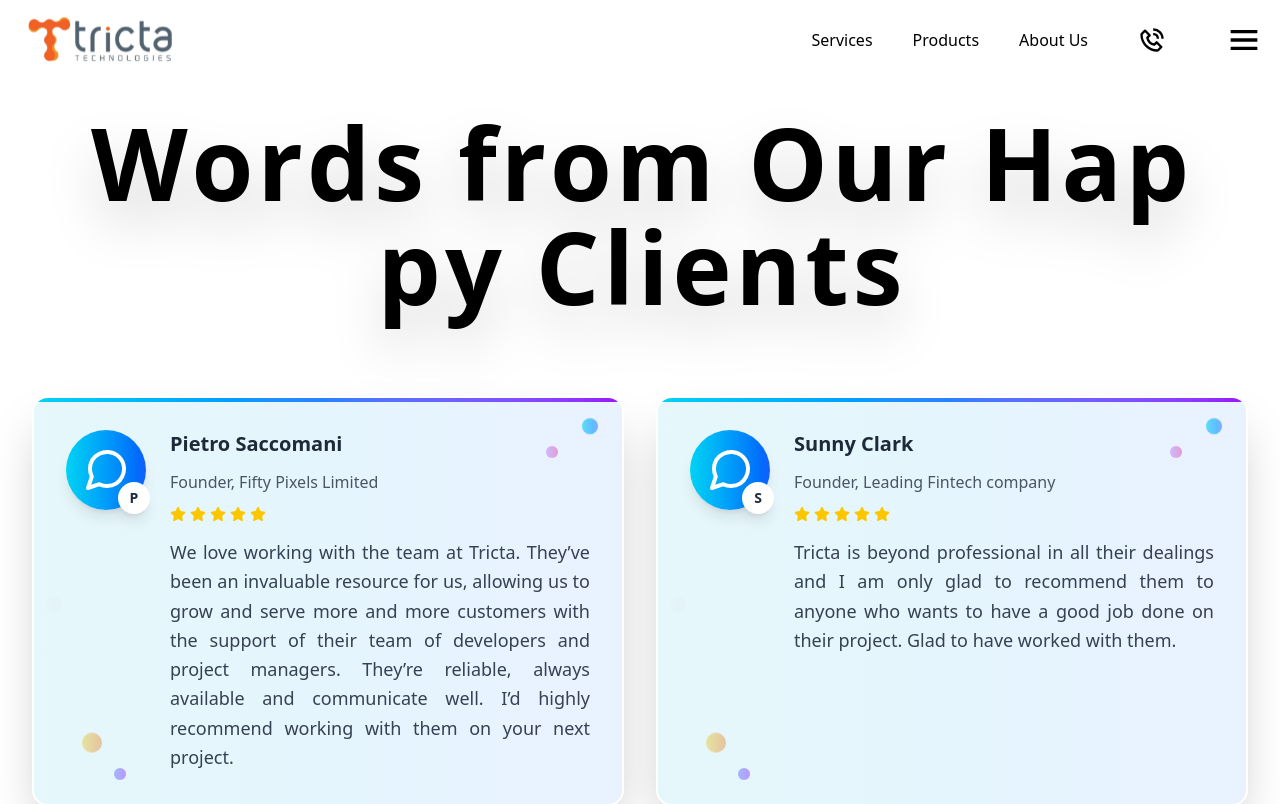
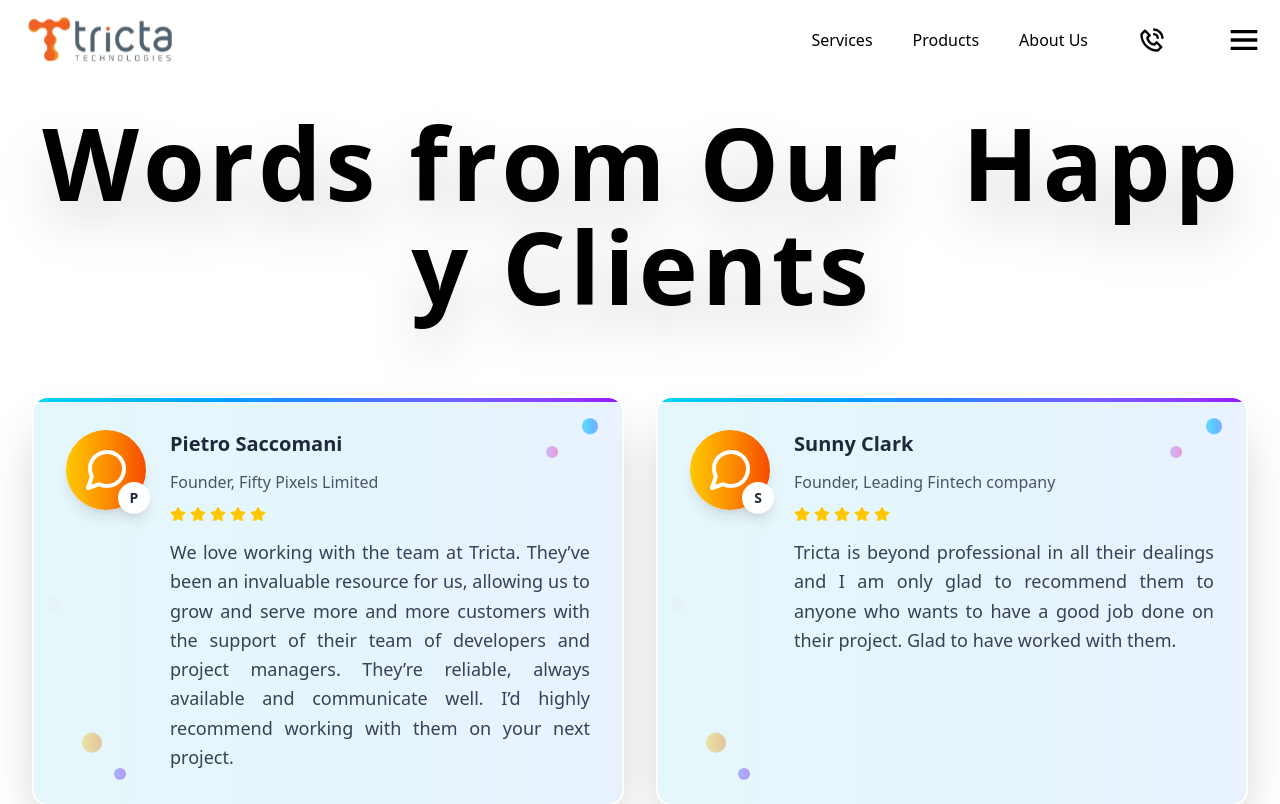
Before and after one commit to devikaupendran/random-project, a React (Vite) app: page /testimonials in a window 1280 px wide. Shown: the top 804 px of the page. Built offline with nearby package versions, Linux system fonts and the light colour scheme; a web font is replaced by a local one.

Commit message:
changed the color of chat

```diff
--- a/src/pages/Testimonials.jsx
+++ b/src/pages/Testimonials.jsx
@@ -5,7 +5,6 @@ import { FaStar } from "react-icons/fa6";
 import { FiMessageCircle } from "react-icons/fi";
 import TextAnimation from '../components/TextAnimation';
 
-// Optional: You can abstract this to reuse star rating logic
 const StarRating = ({ rating }) => (
     <div className="flex gap-1">
         {Array(5).fill(0).map((_, i) => (
@@ -22,8 +21,8 @@ const Testimonials = () => {
             <div className="max-w-7xl mx-auto">
                 <h1 className="text-6xl font-bold text-black text-center mb-16 drop-shadow-2xl flex justify-center">
                     <TextAnimation
-                        text="Words from Our Happy Clients"
-                        className="text-[40px] text-center max-w-[1100px] font-semibold mb-4"
+                        text="Words from Our  Happy Clients"
+                        className="text-[40px] text-center  font-semibold mb-4"
                     />
                 </h1>
 
@@ -31,14 +30,14 @@ const Testimonials = () => {
                 <div className="grid grid-cols-1 md:grid-cols-2 gap-8">
 
                     {testimonials.map((testimonial, index) => {
-                        const isActive = activeCard === index; // This tracks which card is hovered
+                        const isActive = activeCard === index;
 
                         return (
                             <div
                                 key={index}
                                 className={`backdrop-blur-xl bg-white/20 border-2 border-white/30 rounded-2xl p-8 shadow-2xl relative overflow-hidden cursor-pointer transition-all duration-500
                                     hover:bg-white hover:backdrop-blur-md hover:border-white/40 hover:scale-105 hover:shadow-3xl`}
-                                onMouseEnter={() => setActiveCard(index)} // Use index instead of 4
+                                onMouseEnter={() => setActiveCard(index)}
                                 onMouseLeave={() => setActiveCard(null)}
                             >
                                 <div className="absolute top-6 right-6 w-4 h-4 bg-gradient-to-r from-cyan-400 to-blue-500 rounded-full opacity-60 animate-bounce" style={{ animationDelay: '0s' }}></div>
@@ -55,7 +54,7 @@ const Testimonials = () => {
                                     <div className="flex flex-col lg:flex-row lgitems-start gap-6">
                                         <div className="relative w-20 h-20 min-w-[80px]">
                                             {/* Outer circle with icon */}
-                                            <div className={`w-full h-full bg-gradient-to-r from-cyan-400 to-blue-600 rounded-full p-4 shadow-lg flex items-center justify-center transition-all duration-500 ${isActive ? 'scale-110 rotate-12 shadow-2xl' : ''}`}>
+                                            <div className={`w-full h-full bg-gradient-to-r from-yellow-400 to-orange-600 rounded-full p-4 shadow-lg flex items-center justify-center transition-all duration-500 ${isActive ? 'scale-110 rotate-12 shadow-2xl' : ''}`}>
                                                 <FiMessageCircle className="w-full h-full text-white" />
                                             </div>
 
@@ -68,7 +67,7 @@ const Testimonials = () => {
 
                                             {/* Ping ring animation */}
                                             {isActive && (
-                                                <div className="absolute inset-0 rounded-full border-2 border-cyan-400 animate-ping opacity-75" />
+                                                <div className="absolute inset-0 rounded-full border-2 border-orange-400 animate-ping opacity-75" />
                                             )}
                                         </div>
 
```
